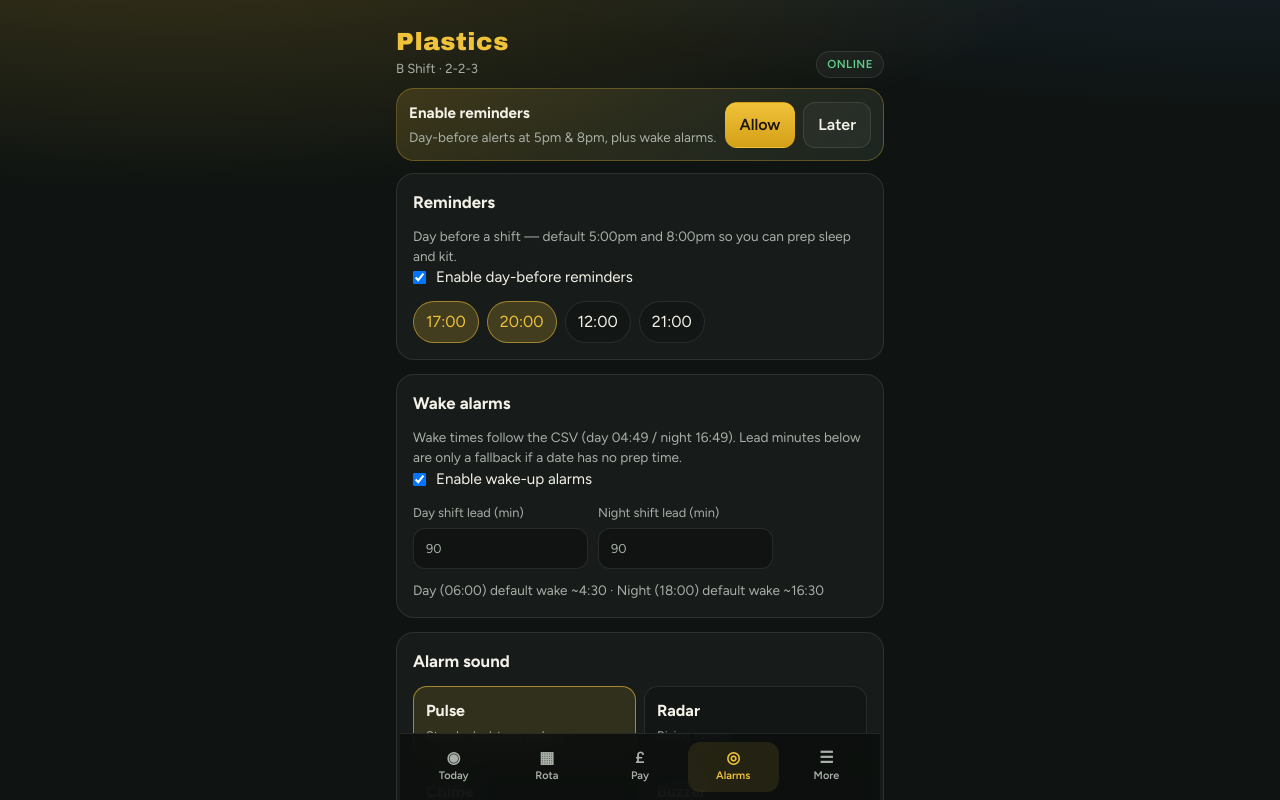
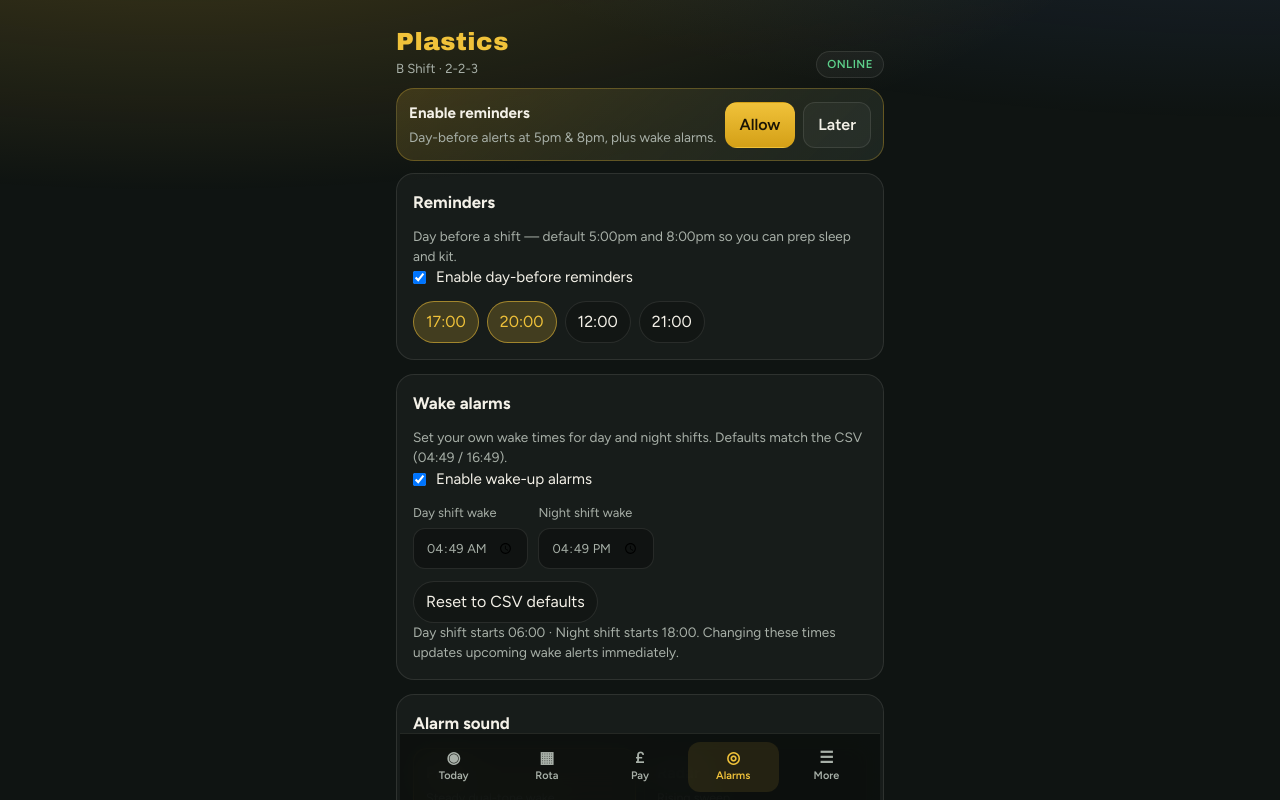
Before and after one commit to perpetualadam/plastics-shift-planner, a Next.js app: page /alarms in a window 1280 px wide. Shown: the top 800 px of the page. Built offline with nearby package versions, Linux system fonts and the light colour scheme.

Commit message:
Make day and night wake alarm times editable
Add HH:MM pickers on the Alarms screen (CSV 04:49 / 16:49 as defaults)
and use those overrides for Today, reminders schedule, and wake alerts.

Co-authored-by: perpetualadam <perpetualadam@users.noreply.github.com>

```diff
--- a/scripts/test-rota.ts
+++ b/scripts/test-rota.ts
@@ -28,6 +28,11 @@ assert.ok(wake);
 assert.equal(wake.getHours(), 4);
 assert.equal(wake.getMinutes(), 49);
 
+const customWake = getWakeTime(new Date(2026, 7, 20), 90, "05:15");
+assert.ok(customWake);
+assert.equal(customWake.getHours(), 5);
+assert.equal(customWake.getMinutes(), 15);
+
 assert.equal(ROTA_DATES.length, 182);
 assert.equal(ROTA_BY_DATE["2026-08-20"]?.kind, "day");
 
--- a/src/components/AlarmsView.tsx
+++ b/src/components/AlarmsView.tsx
@@ -8,7 +8,7 @@ import {
   nextEventSummary,
 } from "@/lib/notifications";
 import { SOUND_OPTIONS, playAlarmSound } from "@/lib/sounds";
-import type { AlarmSoundId } from "@/lib/storage";
+import { CSV_DEFAULT_WAKE, type AlarmSoundId } from "@/lib/storage";
 
 export function AlarmsView() {
   const { data, updateSettings } = useAppData();
@@ -60,8 +60,7 @@ export function AlarmsView() {
           <h2>Wake alarms</h2>
         </div>
         <p className="help">
-          Wake times follow the CSV (day 04:49 / night 16:49). Lead minutes below are only a
-          fallback if a date has no prep time.
+          Set your own wake times for day and night shifts. Defaults match the CSV (04:49 / 16:49).
         </p>
         <label className="toggle">
           <input
@@ -73,34 +72,57 @@ export function AlarmsView() {
         </label>
         <div className="form-row wrap">
           <label>
-            Day shift lead (min)
+            Day shift wake
             <input
-              type="number"
-              min={15}
-              step={15}
-              value={data.settings.dayWakeLeadMinutes}
-              onChange={(e) => updateSettings({ dayWakeLeadMinutes: Number(e.target.value) || 90 })}
+              type="time"
+              value={data.settings.dayWakeTime || "04:49"}
+              onChange={(e) => {
+                const dayWakeTime = e.target.value || "04:49";
+                const [h, m] = dayWakeTime.split(":").map(Number);
+                const lead = 6 * 60 - (h * 60 + m);
+                updateSettings({
+                  dayWakeTime,
+                  dayWakeLeadMinutes: lead > 0 ? lead : data.settings.dayWakeLeadMinutes,
+                });
+              }}
             />
           </label>
           <label>
-            Night shift lead (min)
+            Night shift wake
             <input
-              type="number"
-              min={15}
-              step={15}
-              value={data.settings.nightWakeLeadMinutes}
-              onChange={(e) =>
-                updateSettings({ nightWakeLeadMinutes: Number(e.target.value) || 90 })
-              }
+              type="time"
+              value={data.settings.nightWakeTime || "16:49"}
+              onChange={(e) => {
+                const nightWakeTime = e.target.value || "16:49";
+                const [h, m] = nightWakeTime.split(":").map(Number);
+                const lead = 18 * 60 - (h * 60 + m);
+                updateSettings({
+                  nightWakeTime,
+                  nightWakeLeadMinutes: lead > 0 ? lead : data.settings.nightWakeLeadMinutes,
+                });
+              }}
             />
           </label>
         </div>
+        <div className="chip-row">
+          <button
+            type="button"
+            className="chip"
+            onClick={() =>
+              updateSettings({
+                dayWakeTime: CSV_DEFAULT_WAKE.day,
+                nightWakeTime: CSV_DEFAULT_WAKE.night,
+                dayWakeLeadMinutes: 71,
+                nightWakeLeadMinutes: 71,
+              })
+            }
+          >
+            Reset to CSV defaults
+          </button>
+        </div>
         <p className="help">
-          Day (06:00) default wake ~{Math.floor((6 * 60 - data.settings.dayWakeLeadMinutes) / 60)}:
-          {String((6 * 60 - data.settings.dayWakeLeadMinutes) % 60).padStart(2, "0")} · Night
-          (18:00) default wake ~
-          {String(Math.floor((18 * 60 - data.settings.nightWakeLeadMinutes) / 60)).padStart(2, "0")}:
-          {String((18 * 60 - data.settings.nightWakeLeadMinutes) % 60).padStart(2, "0")}
+          Day shift starts 06:00 · Night shift starts 18:00. Changing these times updates upcoming
+          wake alerts immediately.
         </p>
       </section>
 
--- a/src/components/TodayView.tsx
+++ b/src/components/TodayView.tsx
@@ -79,6 +79,9 @@ export function TodayView() {
         wakeTarget.kind === "day"
           ? data.settings.dayWakeLeadMinutes
           : data.settings.nightWakeLeadMinutes,
+        wakeTarget.kind === "day"
+          ? data.settings.dayWakeTime
+          : data.settings.nightWakeTime,
       )
     : null;
 
--- a/src/lib/notifications.ts
+++ b/src/lib/notifications.ts
@@ -113,10 +113,12 @@ export function buildSchedule(settings: AppSettings, from = new Date()): Schedul
       if (shift.kind === "off") continue;
       const lead =
         shift.kind === "day" ? settings.dayWakeLeadMinutes : settings.nightWakeLeadMinutes;
-      const at = getWakeTime(day, lead);
+      const wakeOverride =
+        shift.kind === "day" ? settings.dayWakeTime : settings.nightWakeTime;
+      const at = getWakeTime(day, lead, wakeOverride);
       if (!at || at.getTime() < from.getTime() - 60_000) continue;
       events.push({
-        id: `wake-${toDateKey(day)}`,
+        id: `wake-${toDateKey(day)}-${wakeOverride || "default"}`,
         at,
         type: "wake",
         title: `Wake up — ${shift.label}`,
--- a/src/lib/rota.ts
+++ b/src/lib/rota.ts
@@ -122,16 +122,26 @@ export function getShiftEnd(date: Date): Date | null {
   return new Date(day.getFullYear(), day.getMonth(), day.getDate() + 1, 6, 0, 0, 0);
 }
 
-/** Earliest prep alarm from CSV (dog feed), else lead-minutes before start. */
-export function getWakeTime(date: Date, leadMinutes: number): Date | null {
+/** Resolve wake time: editable HH:MM override, else CSV dog feed, else lead minutes. */
+export function getWakeTime(
+  date: Date,
+  leadMinutes: number,
+  wakeTimeOverride?: string | null,
+): Date | null {
   const entry = getRotaEntry(date);
-  if (!entry) return null;
+  if (!entry && !wakeTimeOverride) return null;
 
-  const wakeHhmm =
-    entry.kind === "day" ? entry.morningDogFeed : entry.afternoonDogFeed;
+  const csvWake =
+    entry?.kind === "day"
+      ? entry.morningDogFeed
+      : entry?.kind === "night"
+        ? entry.afternoonDogFeed
+        : null;
 
+  const wakeHhmm = (wakeTimeOverride?.trim() || csvWake || "").trim();
   if (wakeHhmm) {
     const [h, m] = wakeHhmm.split(":").map(Number);
+    if (!Number.isFinite(h) || !Number.isFinite(m)) return null;
     const wake = startOfLocalDay(date);
     wake.setHours(h, m, 0, 0);
     return wake;
--- a/src/lib/storage.ts
+++ b/src/lib/storage.ts
@@ -16,6 +16,9 @@ export type AppSettings = {
   wakeLeadMinutes: number;
   dayWakeLeadMinutes: number;
   nightWakeLeadMinutes: number;
+  /** Editable wake clock times (HH:MM). Defaults match CSV dog-feed alarms. */
+  dayWakeTime: string;
+  nightWakeTime: string;
   alarmSound: AlarmSoundId;
   alarmVolume: number;
   remindersEnabled: boolean;
@@ -60,9 +63,11 @@ export const DEFAULT_SETTINGS: AppSettings = {
   overtimeMultiplier: 1.5,
   nightPremium: 0,
   currency: "GBP",
-  wakeLeadMinutes: 90,
-  dayWakeLeadMinutes: 90,
-  nightWakeLeadMinutes: 90,
+  wakeLeadMinutes: 71,
+  dayWakeLeadMinutes: 71,
+  nightWakeLeadMinutes: 71,
+  dayWakeTime: "04:49",
+  nightWakeTime: "16:49",
   alarmSound: "pulse",
   alarmVolume: 0.85,
   remindersEnabled: true,
@@ -71,6 +76,11 @@ export const DEFAULT_SETTINGS: AppSettings = {
   shiftName: "B Shift",
   plantName: "Plastics",
 };
+
+export const CSV_DEFAULT_WAKE = {
+  day: "04:49",
+  night: "16:49",
+} as const;
 
 const STORAGE_KEY = "plastics-b-shift-planner-v1";
 
```
